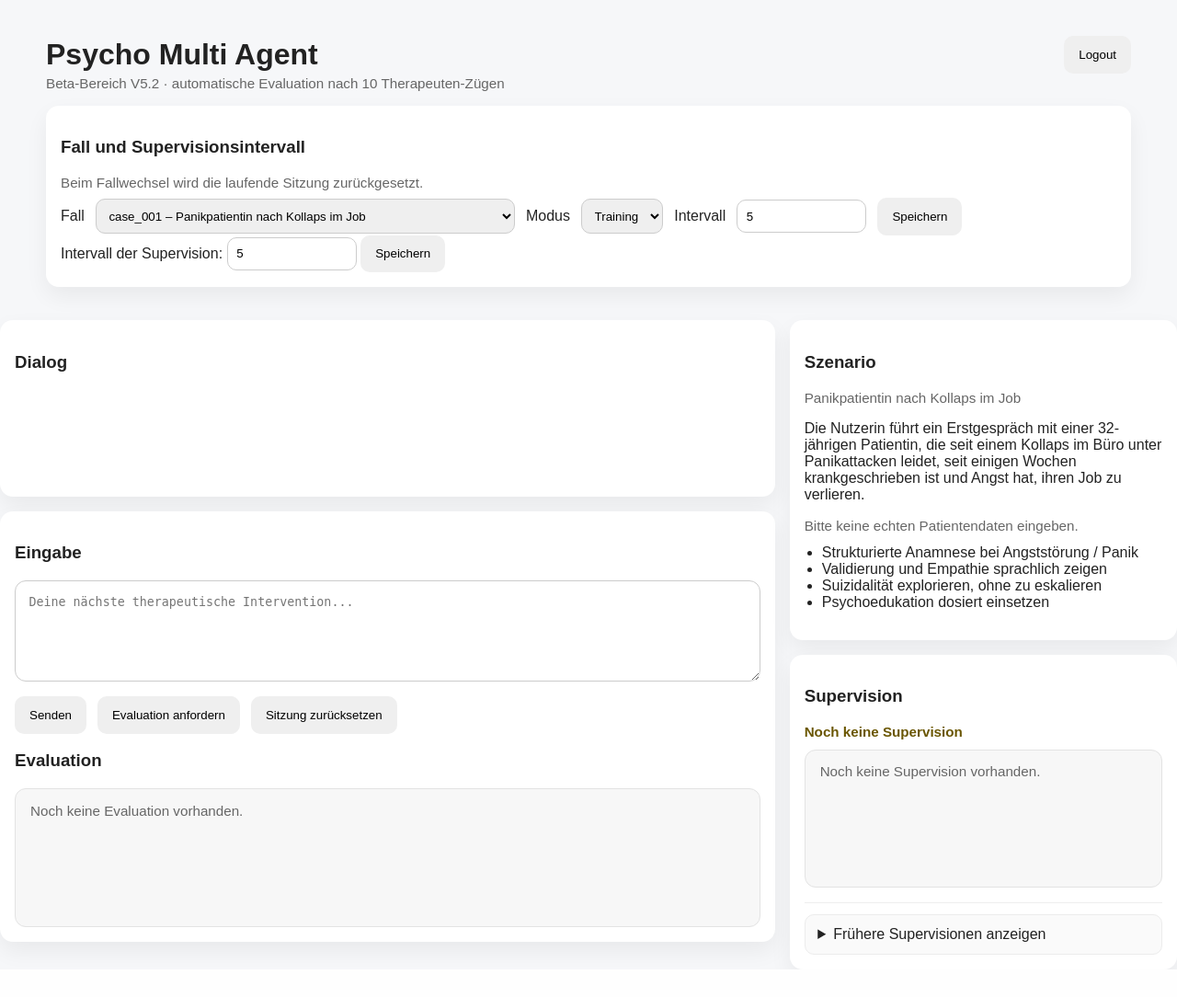
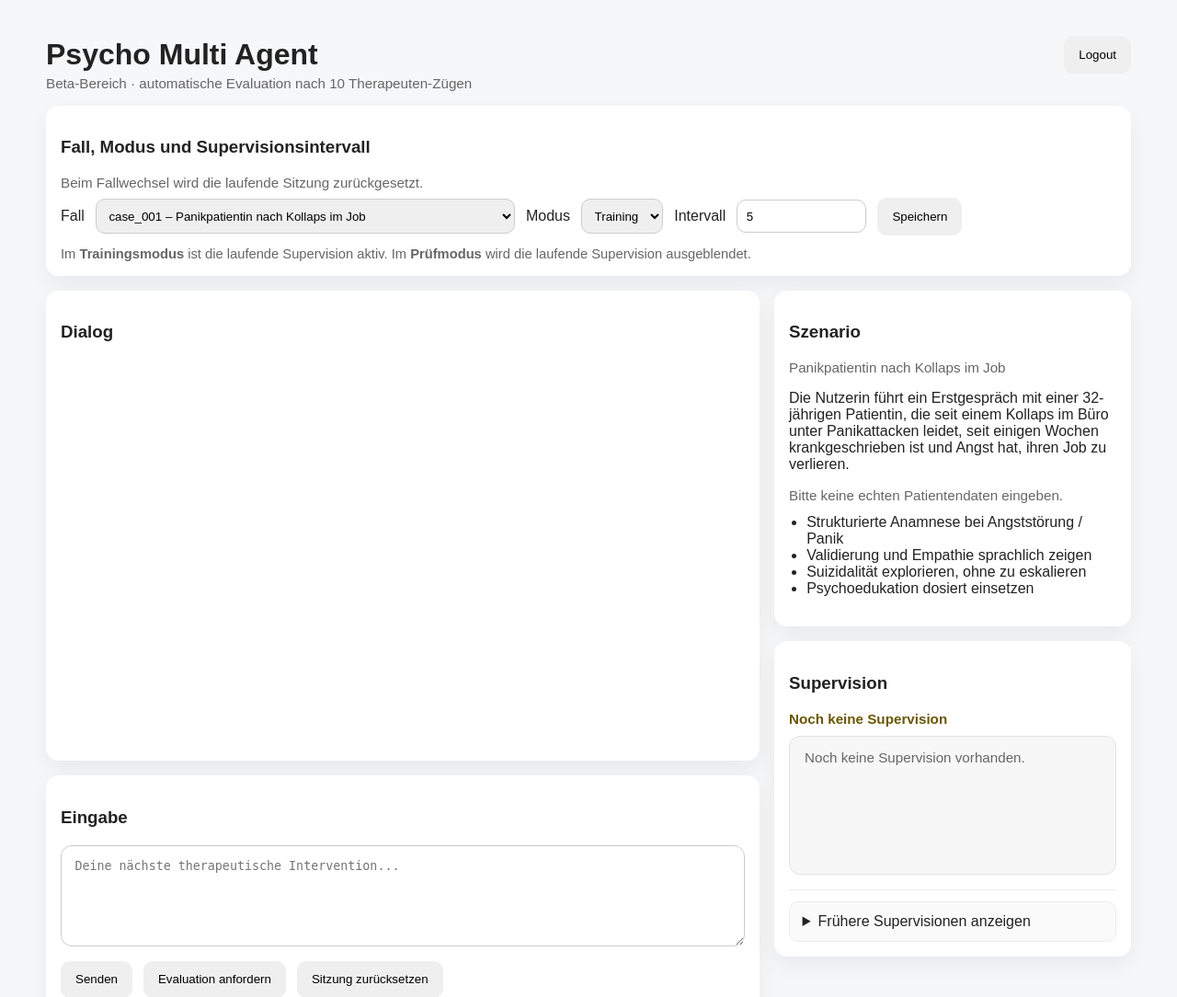
Before and after one commit to ulrichkastner/psycho_multi_agent, a Flask app: page / in a window 1280 px wide. Shown: the top 1084 px of the page at 92% size. Before the commit the page ends 1054 px from the top, so only its background shows below. Run offline with Flask 3, Linux system fonts and the light colour scheme; the visitor is signed in with stand-in values (Sample User, id 1).

Commit message:
Update index.html

```diff
--- a/templates/index.html
+++ b/templates/index.html
@@ -46,7 +46,7 @@
     }
 
     .chat {
-      min-height: 100px;
+      min-height: 420px;
       max-height: 65vh;
       overflow-y: auto;
       white-space: pre-wrap;
@@ -248,6 +248,12 @@
       margin-top: 1rem;
     }
 
+    .mode-note {
+      margin-top: 0.75rem;
+      font-size: .92rem;
+      color: #666;
+    }
+
     @media (max-width: 820px) {
       .row {
         grid-template-columns: 1fr;
@@ -260,7 +266,7 @@
     <div class="topbar">
       <div>
         <h1 style="margin-bottom:.2rem;">Psycho Multi Agent</h1>
-        <div class="muted">Beta-Bereich V5.2 · automatische Evaluation nach {{ eval_after }} Therapeuten-Zügen</div>
+        <div class="muted">Beta-Bereich · automatische Evaluation nach {{ eval_after }} Therapeuten-Zügen</div>
       </div>
       <form method="post" action="/logout">
         <button type="submit">Logout</button>
@@ -268,8 +274,9 @@
     </div>
 
     <div class="card" style="margin-top:1rem;">
-      <h3>Fall und Supervisionsintervall</h3>
+      <h3>Fall, Modus und Supervisionsintervall</h3>
       <div class="muted">Beim Fallwechsel wird die laufende Sitzung zurückgesetzt.</div>
+
       <div class="setup-row">
         <label for="caseSelect">Fall</label>
         <select id="caseSelect">
@@ -294,18 +301,12 @@
           max="50"
           value="{{ default_supervision_interval }}"
         >
+
         <button id="saveSettingsBtn" type="button">Speichern</button>
       </div>
 
-        <label for="supervisionInterval">Intervall der Supervision:</label>
-        <input
-          id="supervisionInterval"
-          type="number"
-          min="1"
-          max="50"
-          value="{{ default_supervision_interval }}"
-        >
-        <button id="saveSettingsBtn" type="button">Speichern</button>
+      <div class="mode-note">
+        Im <strong>Trainingsmodus</strong> ist die laufende Supervision aktiv. Im <strong>Prüfmodus</strong> wird die laufende Supervision ausgeblendet.
       </div>
     </div>
 
```
Lines whose indentation alone changed are shown as unchanged.
